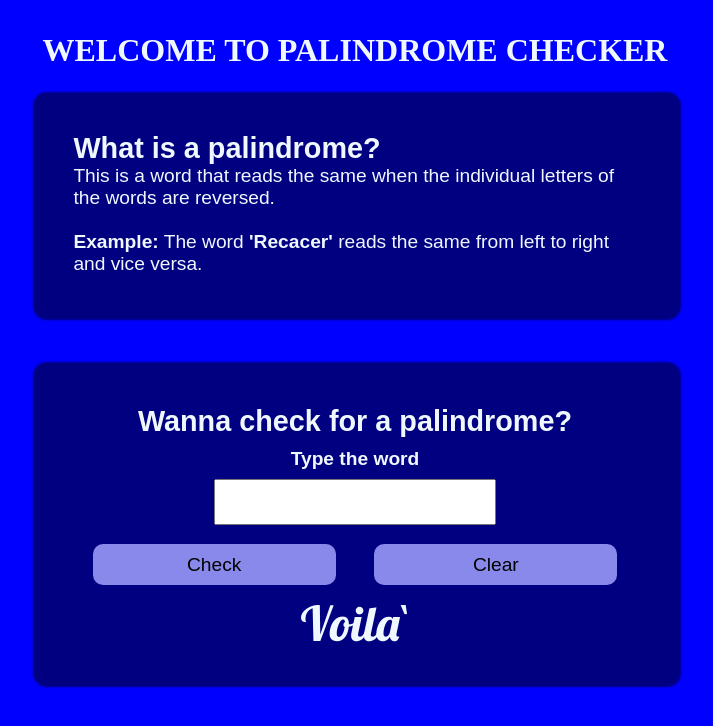
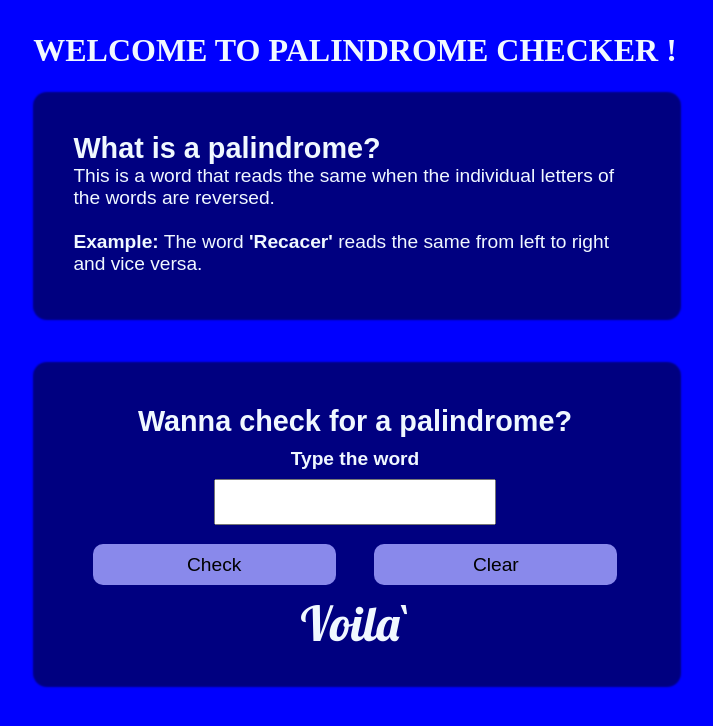
Before and after one commit to Edwin574/Palindrome_Checker, a plain HTML site: page index.html in a window 1280 px wide. Shown: the whole page, without its empty margins (285-998 px from the left). Drawn offline with Linux system fonts and the light colour scheme.

Commit message:
added an exclamation mark

```diff
--- a/index.html
+++ b/index.html
@@ -11,7 +11,7 @@
 </head>
 
 <body>
-    <h1> WELCOME TO PALINDROME CHECKER</h1>
+    <h1> WELCOME TO PALINDROME CHECKER !</h1>
     <section class="container">
         <div class="main-part">
             <h2>What is a palindrome?</h2>
```
Also changed, not shown: css/partials/_variables.scss (deleted), scripts/app.js (line endings or trailing spaces).
